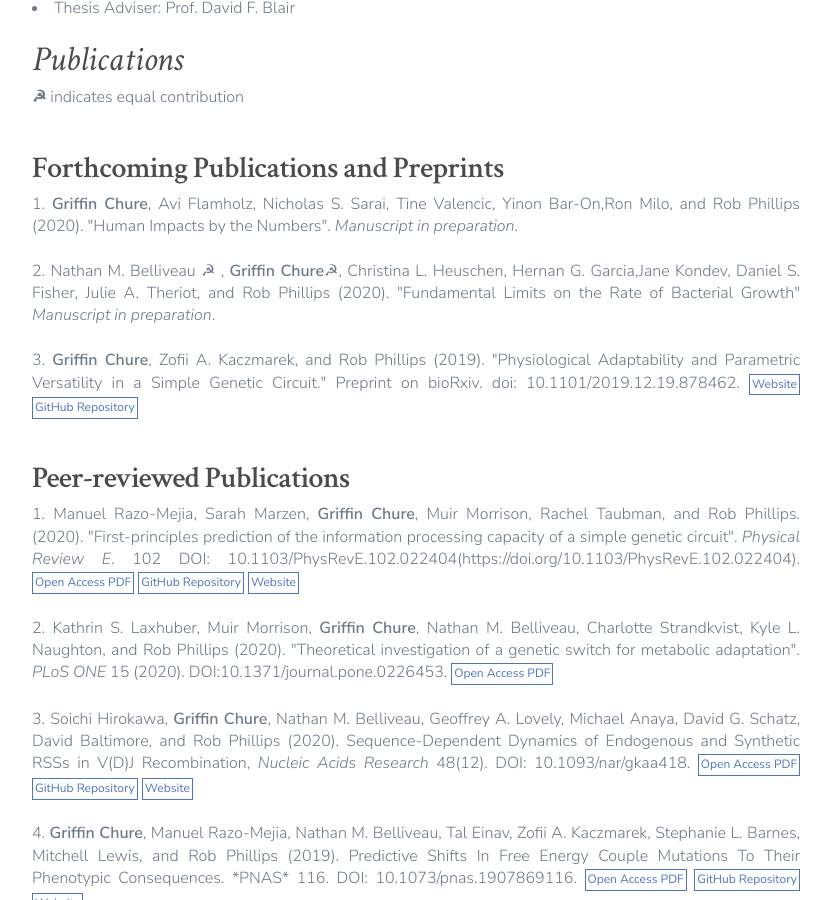
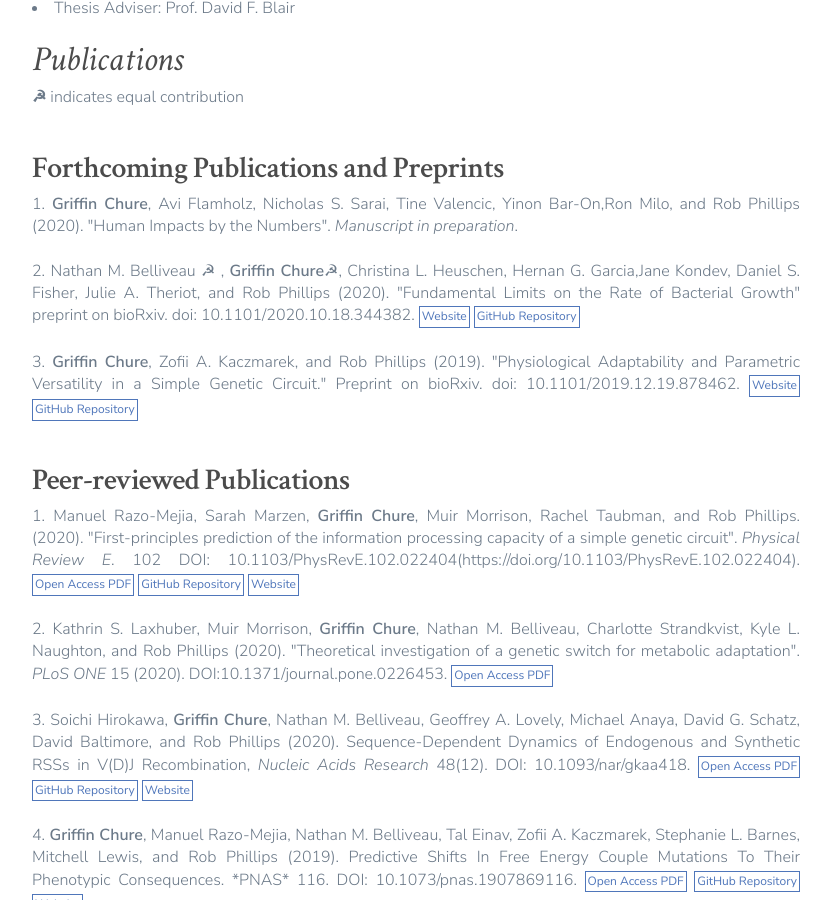
Before and after one commit to gchure/gchure.github.io, a Jekyll site: the page built from _projects/2020-09-06-cv.md, in a window 1280 px wide and 900 px high, scrolled down 520 px. Shown: the whole window, without its empty margins (224-1055 px from the left). Built offline with Jekyll 4.4.1, drawn with Linux system fonts in a browser that asks for light colours; nearby versions of some CDN libraries.

Commit message:
Updated CV and website

```diff
--- a/Gemfile
+++ b/Gemfile
@@ -6,3 +6,4 @@ group :jekyll_plugins do
   gem 'jekyll-paginate'
   gem 'jekyll-sitemap'
 end
+gem "em-websocket", "~> 0.5.1"
--- a/_projects/2020-09-06-cv.md
+++ b/_projects/2020-09-06-cv.md
@@ -24,7 +24,7 @@ permalink: '/cv/'
 <ol>
 <li> <b>Griffin Chure</b>, Avi Flamholz, Nicholas S. Sarai, Tine Valencic, Yinon Bar-On,Ron Milo, and Rob Phillips (2020). "Human Impacts by the Numbers". <i>Manuscript in preparation</i>. </li>
 <br/>
-<li> Nathan M. Belliveau ☭ , <b>Griffin Chure</b>☭, Christina L. Heuschen, Hernan G. Garcia,Jane Kondev, Daniel S. Fisher, Julie A. Theriot, and Rob Phillips (2020). "Fundamental Limits on the Rate of Bacterial Growth" <i>Manuscript in preparation</i>.
+<li> Nathan M. Belliveau ☭ , <b>Griffin Chure</b>☭, Christina L. Heuschen, Hernan G. Garcia,Jane Kondev, Daniel S. Fisher, Julie A. Theriot, and Rob Phillips (2020). "Fundamental Limits on the Rate of Bacterial Growth" preprint on bioRxiv. doi: 10.1101/2020.10.18.344382. <a class="button" href="https://rpgroup.caltech.edu/growth_limits">Website</a> <a class="button" href="https://github.com/rpgroup-pboc/growth_limits">GitHub Repository</a>
 </li>
 <br/>
 <li> <b>Griffin Chure</b>, Zofii A. Kaczmarek, and Rob Phillips (2019). "Physiological Adaptability and Parametric Versatility in a Simple Genetic Circuit." Preprint on bioRxiv. doi: 10.1101/2019.12.19.878462. <a class="button" href="https://rpgroup.caltech.edu/mwc_growth">Website</a> <a class="button" href="https://github.com/rpgroup-pboc/mwc_growth">GitHub Repository</a>
```
Also changed, not shown: _projects/2020-09-07-about.md (+11 -7 lines), index.html (+6 -2 lines), 1 other file.
